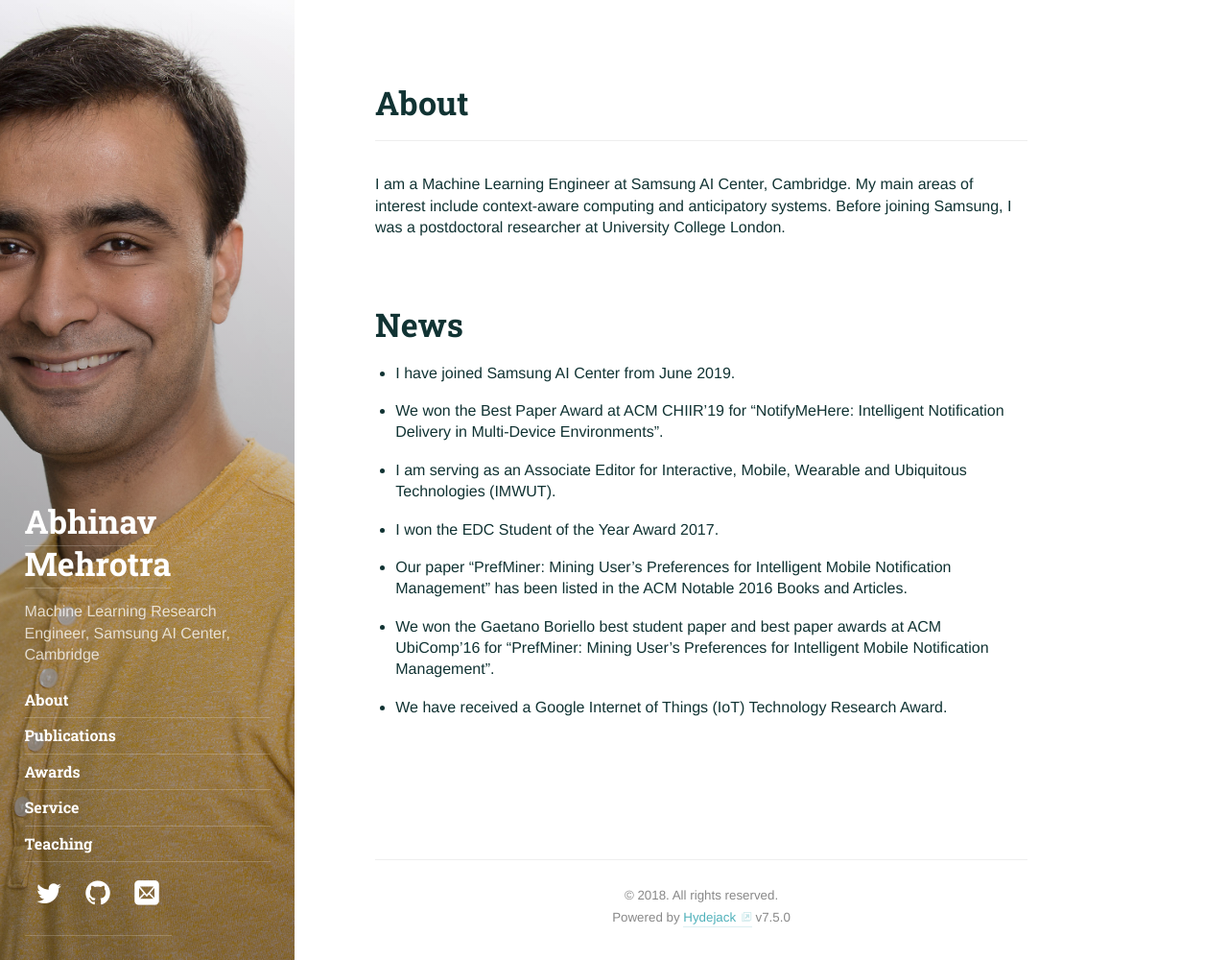
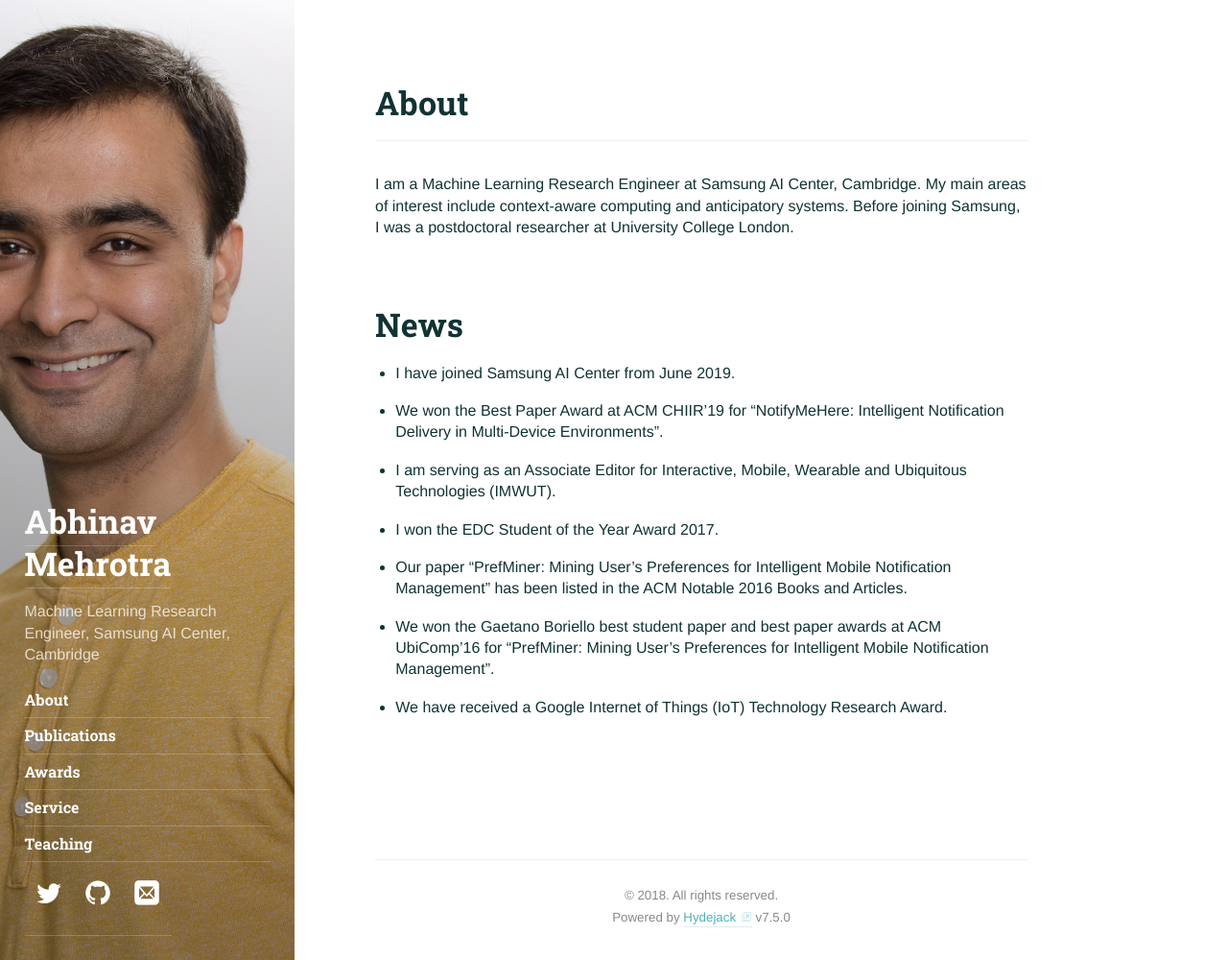
Before and after one commit to AbhinavMehrotra/AbhinavMehrotra.github.io, a Jekyll site: the page built from index.md, in a window 1280 px wide and 1000 px high. Shown: the whole window at 96% size. Built offline with Jekyll 4.4.1, drawn with Linux system fonts in a browser that asks for light colours; some web fonts are replaced.

Commit message:
Update authors.yml

```diff
--- a/_data/authors.yml
+++ b/_data/authors.yml
@@ -8,7 +8,7 @@ author1:
   # Used at the bottom of each page and at the top of the `about` layout
   # Markdown enabled, can use multiple paragraphs (enabled by `|`)
   about:             |
-    I am a Machine Learning Engineer at Samsung AI Center, Cambridge. My main areas of interest include context-aware computing and anticipatory systems. Before joining Samsung, I was a postdoctoral researcher at University College London.
+    I am a Machine Learning Research Engineer at Samsung AI Center, Cambridge. My main areas of interest include context-aware computing and anticipatory systems. Before joining Samsung, I was a postdoctoral researcher at University College London.
 
 
   # This photo will be used in the about section
```
